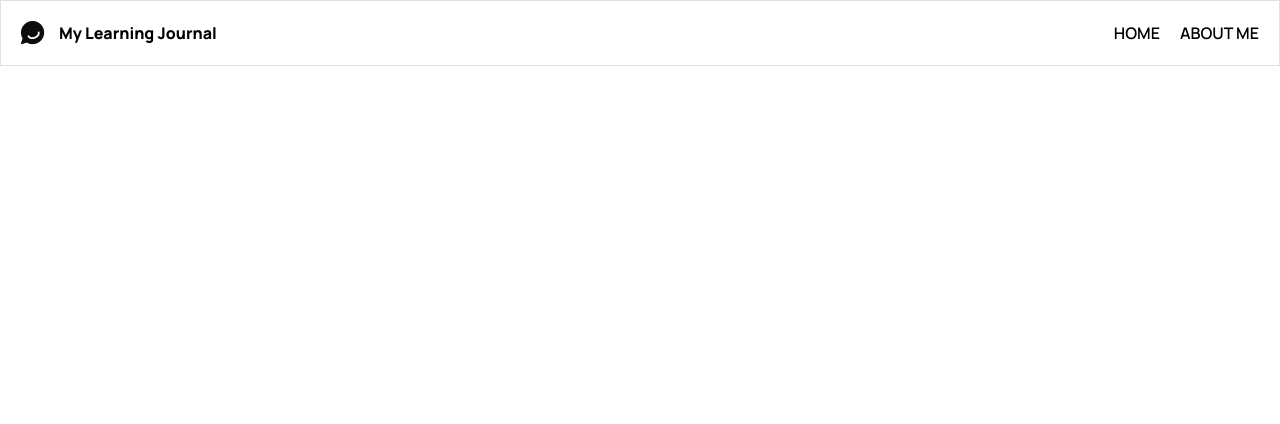
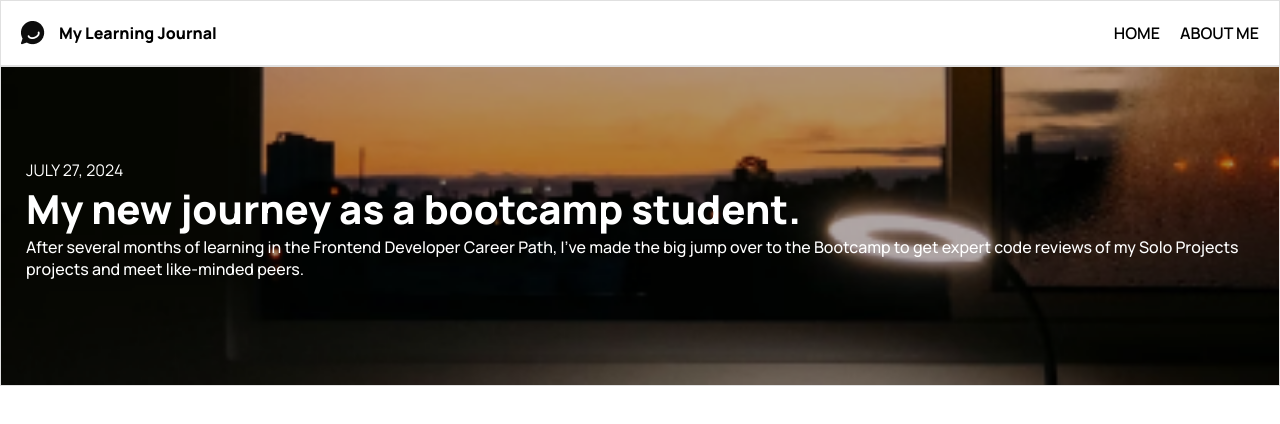
Before and after one commit to Lambersonistaken/learning-journal-project, a plain HTML site: page index.html in a window 1280 px wide. Drawn offline with Linux system fonts and the light colour scheme.

Commit message:
header finished

```diff
--- a/index.html
+++ b/index.html
@@ -22,7 +22,16 @@
         </div>
     </nav>
 
-    <header></header>
+    <header>
+        <div class="header_content_container">
+            <h6>JULY 27, 2024</h6>
+            <h2>My new journey as a bootcamp student.</h2>
+            <p>After several months of learning in the Frontend Developer Career Path, I've made the big jump over to
+                the
+                Bootcamp to get expert code reviews of my Solo Projects projects and meet like-minded peers.</p>
+        </div>
+
+    </header>
 
     <main></main>
 
--- a/style.css
+++ b/style.css
@@ -9,7 +9,6 @@
 
 
 .navbar {
-
     display: flex;
     justify-content: space-between;
     align-items: center;
@@ -37,3 +36,37 @@
     text-decoration: none;
     color: black;
 }
+
+
+header {
+    padding: 20px;
+    display: flex;
+    position: relative;
+    border: 1px solid #e0e0e0;
+    height: 20rem;
+    background-image: url("./assets/heroimagebg.png");
+    background-size: cover;
+}
+
+.header_content_container {
+    padding: 5px;
+    color: white;
+    position: absolute;
+    top: 27.5%;
+}
+
+.header_content_container h2 {
+    font-size: 2.5rem;
+    font-weight: 800;
+}
+
+.header_content_container p {
+    font-size: 1rem;
+    font-weight: 500;
+}
+
+
+.header_content_container h6 {
+    font-size: 1rem;
+    font-weight: 400;
+}
```
Also changed, not shown: about.html (+12 -2 lines), read.html (+12 -2 lines), assets/heroimagebg.png (added).
